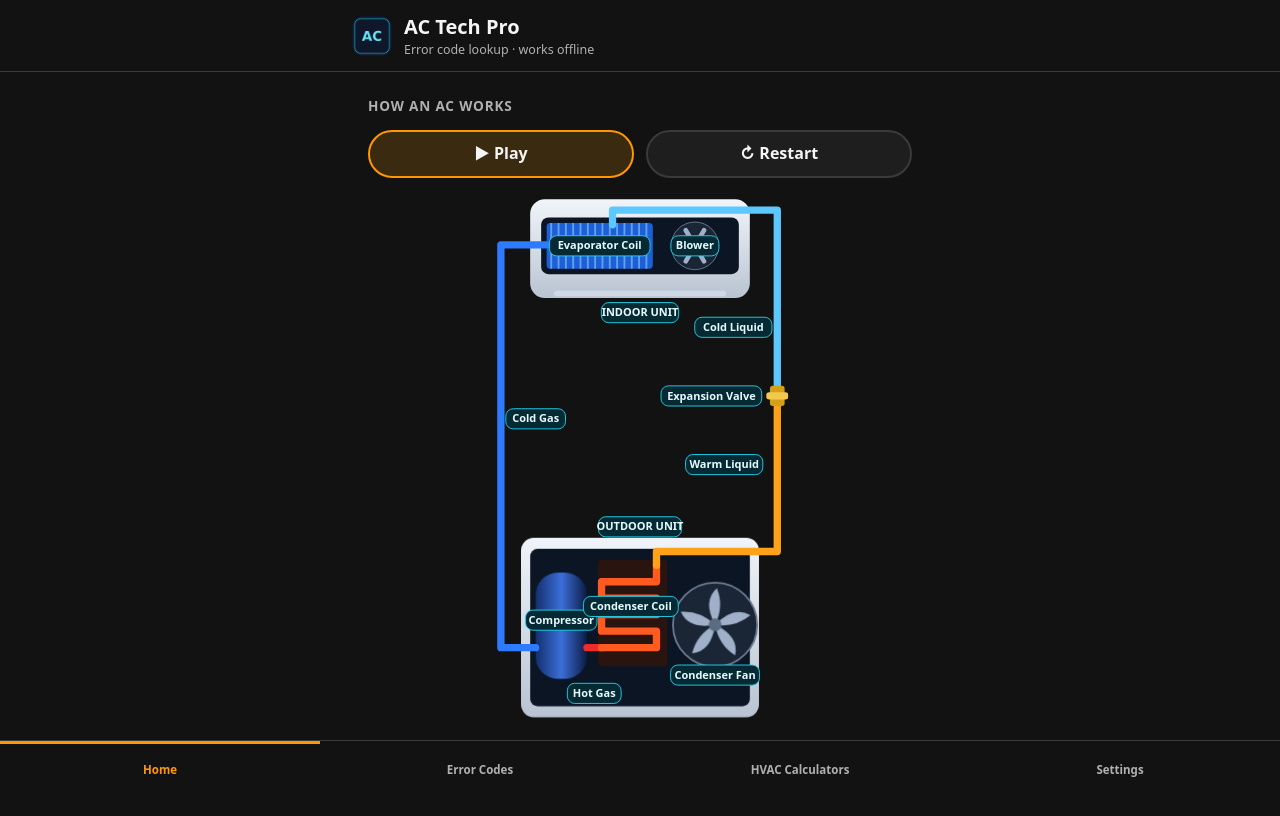
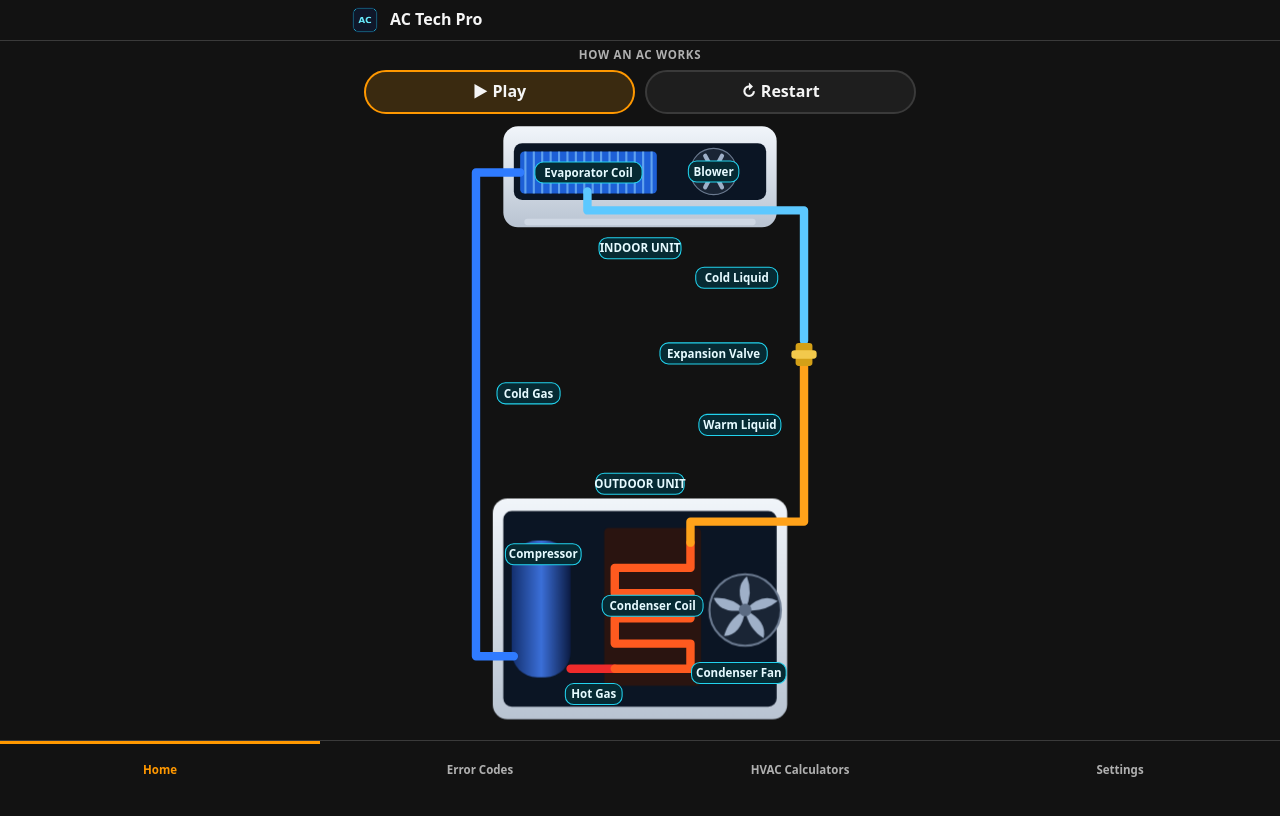
Before and after one commit to ShankarApps/ACTechPro, a website: page www/index.html in a window 1280 px wide. Both pictures are taken after a click on the button "Home". Drawn offline with Linux system fonts and the light colour scheme.

Commit message:
Home: fixed layout, compact header, airflow, pipe fixes

```diff
--- a/www/app.js
+++ b/www/app.js
@@ -225,6 +225,7 @@ const tabs = { home: $('tabHome'), error: $('tabError'), calc: $('tabCalc'), set
 function setTab(t) {
   if (t !== 'home' && window.homeStop) window.homeStop();   // leaving Home stops the animation
   currentTab = t;
+  document.body.classList.toggle('home-tab', t === 'home');   // compact header + fixed layout on Home
   Object.keys(tabs).forEach(k => { tabs[k].hidden = k !== t; });
   document.querySelectorAll('#tabBar button').forEach(b => {
     const on = b.dataset.tab === t;
--- a/www/home.css
+++ b/www/home.css
@@ -7,20 +7,35 @@ body.typing .tab-bar{display:none}
 .bottom-bar{bottom:var(--tabh);padding-bottom:10px}
 body.typing .bottom-bar{display:none}
 .app-main{padding-bottom:calc(var(--tabh) + 110px)}
-.home-bar{display:flex;gap:12px;margin-bottom:12px}
-.home-btn{flex:1;min-height:48px;border-radius:24px;border:2px solid var(--accent);background:var(--accent-soft);color:var(--text);font-size:1rem;font-weight:800}
+body.home-tab{overflow:hidden}
+body.home-tab .app-header{height:calc(var(--safe-top) + 41px);padding:var(--safe-top) 16px 0}
+body.home-tab .header-inner{height:40px}
+body.home-tab .logo{width:26px;height:26px;border-radius:7px}
+body.home-tab .app-header h1{font-size:1rem}
+body.home-tab .app-header p{display:none}
+#tabHome{position:fixed;left:0;right:0;top:calc(var(--safe-top) + 41px);bottom:var(--tabh);display:flex;flex-direction:column;padding:6px 12px 0;overflow:hidden}
+.home-title{margin:0 0 6px;text-align:center;font-size:.72rem;font-weight:700;letter-spacing:.06em;text-transform:uppercase;color:var(--muted)}
+.home-bar{display:flex;gap:10px;margin-bottom:6px;flex:none}
+.home-btn{flex:1;min-height:44px;border-radius:24px;border:2px solid var(--accent);background:var(--accent-soft);color:var(--text);font-size:1rem;font-weight:800}
 .home-btn.sec{border-color:var(--border);background:var(--surface)}
 .home-btn:active{filter:brightness(.85)}
-.home-svg{display:block;width:100%;height:auto;max-height:calc(100vh - 260px)}
+.home-svg{flex:1;min-height:0;width:100%;display:block}
+#air{opacity:0;transition:opacity 1.2s}
+.s2 #air{opacity:1}
+.soft #air{opacity:.75}
+#tint{opacity:0;transition:opacity 1.5s}
+.s2 #tint{opacity:1}
+.ai{fill:none;stroke-width:3.5;stroke-linecap:round;stroke-dasharray:22 14;animation:af .9s linear infinite;animation-play-state:paused}
+@keyframes af{to{stroke-dashoffset:-72}}
 .lb{transition:opacity .5s}
 .p .lb{opacity:0}
 .fl{fill:none;stroke:#fff;stroke-width:3;stroke-linecap:round;stroke-dasharray:.1 11;opacity:0;animation:fw .7s linear infinite;animation-play-state:paused}
 .fl.on{opacity:1}
-.p .fl,.p .spin1,.p .spin2,.p #cp,.p .m{animation-play-state:running}
+.p .ai,.p .fl,.p .spin1,.p .spin2,.p #cp,.p .m{animation-play-state:running}
 @keyframes fw{to{stroke-dashoffset:-22}}
 @keyframes sp{to{transform:rotate(360deg)}}
-.spin1{transform-origin:262px 475px;animation:sp .8s linear infinite;animation-play-state:paused}
-.spin2{transform-origin:240px 61px;animation:sp .45s linear infinite;animation-play-state:paused}
+.spin1{transform-origin:0 0;animation:sp .8s linear infinite;animation-play-state:paused}
+.spin2{transform-origin:0 0;animation:sp .45s linear infinite;animation-play-state:paused}
 svg:not(.s2) .spin2{animation:none}
 #cp{transform-box:fill-box;transform-origin:center;animation:pl .7s ease-in-out infinite alternate;animation-play-state:paused}
 @keyframes pl{to{transform:scale(1.04)}}
@@ -33,4 +48,4 @@ svg:not(.s2) .spin2{animation:none}
 .s2 #ms{opacity:1}
 .soft #ms{opacity:.55}
 .m{transform-box:fill-box;transform-origin:center;animation:ms 2.2s linear infinite;animation-play-state:paused}
-@keyframes ms{0%{transform:translateY(0) scale(.8);opacity:.9}100%{transform:translateY(64px) scale(1.7);opacity:0}}
+@keyframes ms{0%{transform:translateY(0) scale(.8);opacity:.9}100%{transform:translateY(130px) scale(1.7);opacity:0}}
--- a/www/home.js
+++ b/www/home.js
@@ -1,11 +1,11 @@
 /* AC Tech Pro: Home tab animation (offline, no libraries) */
 (function(){
 var svg=document.getElementById('acSvg'),pp=document.getElementById('homePlay'),rs=document.getElementById('homeRestart'),NS='http://www.w3.org/2000/svg';
-var L=[['Evaporator Coil',136,61],['Blower',240,61],['Cold Liquid',282,150],['Expansion Valve',258,225],['Warm Liquid',272,300],['Cold Gas',66,250],['Hot Gas',130,550],['Compressor',94,470],['Condenser Coil',170,455],['Condenser Fan',262,530],['INDOOR UNIT',180,134],['OUTDOOR UNIT',180,368]];
+var L=[['Evaporator Coil',131,50],['Blower',250,49],['INDOOR UNIT',180,122],['Cold Liquid',272,150],['Expansion Valve',250,222],['Warm Liquid',275,290],['Cold Gas',74,260],['OUTDOOR UNIT',180,346],['Compressor',88,413],['Hot Gas',136,546],['Condenser Coil',192,462],['Condenser Fan',274,526]];
 var g=document.getElementById('lb');
-L.forEach(function(a){var w=a[0].length*6.4+14,r=document.createElementNS(NS,'rect'),t=document.createElementNS(NS,'text');
-r.setAttribute('x',a[1]-w/2);r.setAttribute('y',a[2]-11);r.setAttribute('width',w);r.setAttribute('height',22);r.setAttribute('rx',8);r.setAttribute('fill','#062a33');r.setAttribute('stroke','#22d3ee');
-t.setAttribute('x',a[1]);t.setAttribute('y',a[2]+4);t.setAttribute('text-anchor','middle');t.setAttribute('font-size','12');t.setAttribute('fill','#e6faff');t.setAttribute('font-weight','700');t.textContent=a[0];
+L.forEach(function(a){var w=a[0].length*6+12,r=document.createElementNS(NS,'rect'),t=document.createElementNS(NS,'text');
+r.setAttribute('x',a[1]-w/2);r.setAttribute('y',a[2]-10);r.setAttribute('width',w);r.setAttribute('height',20);r.setAttribute('rx',8);r.setAttribute('fill','#062a33');r.setAttribute('stroke','#22d3ee');
+t.setAttribute('x',a[1]);t.setAttribute('y',a[2]+4);t.setAttribute('text-anchor','middle');t.setAttribute('font-size','11');t.setAttribute('fill','#e6faff');t.setAttribute('font-weight','700');t.textContent=a[0];
 g.appendChild(r);g.appendChild(t);});
 function on(id){return function(){document.getElementById(id).classList.add('on');};}
 var ev=[[0,on('f1')],[.5,on('f2')],[2,on('f3')],[3.2,on('vp')],[3.6,on('f4')],[4.6,on('ev')],[5.4,on('f5')],[8.4,function(){svg.classList.add('s2');}],[12.5,function(){svg.classList.add('soft');}]];
--- a/www/index.html
+++ b/www/index.html
@@ -57,41 +57,47 @@
   </main>
 
   <main class="app-main" id="tabHome" hidden>
-    <h2 class="section-title">How an AC works</h2>
+    <h2 class="home-title">How an AC works</h2>
     <div class="home-bar"><button id="homePlay" class="home-btn" type="button">&#9654; Play</button><button id="homeRestart" class="home-btn sec" type="button">&#8635; Restart</button></div>
     <svg id="acSvg" class="home-svg" viewBox="0 0 360 590" role="img" aria-label="Animated refrigeration cycle of a split AC">
 <defs>
 <linearGradient id="gu" x1="0" y1="0" x2="0" y2="1"><stop offset="0" stop-color="#f1f5fa"/><stop offset="1" stop-color="#b9c4d2"/></linearGradient>
 <linearGradient id="gc" x1="0" x2="1"><stop offset="0" stop-color="#14306e"/><stop offset=".5" stop-color="#3b6fd8"/><stop offset="1" stop-color="#0c1c44"/></linearGradient>
 <radialGradient id="mg"><stop offset="0" stop-color="#9fe8ff" stop-opacity=".9"/><stop offset="1" stop-color="#9fe8ff" stop-opacity="0"/></radialGradient>
+<linearGradient id="ag" gradientUnits="userSpaceOnUse" x1="0" y1="104" x2="0" y2="320"><stop offset="0" stop-color="#d6f6ff"/><stop offset="1" stop-color="#7dd3fc" stop-opacity="0"/></linearGradient>
+<linearGradient id="ct" x1="0" y1="0" x2="0" y2="1"><stop offset="0" stop-color="#38bdf8" stop-opacity=".3"/><stop offset="1" stop-color="#38bdf8" stop-opacity="0"/></linearGradient>
 </defs>
-<rect x="60" y="10" width="240" height="108" rx="16" fill="url(#gu)"/>
-<rect x="72" y="30" width="216" height="62" rx="8" fill="#0b1524"/>
-<g id="ev"><rect x="78" y="36" width="116" height="50" rx="4" fill="#1d5fd6"/><path d="M82 61H190" stroke="#8fd0ff" stroke-width="50" stroke-dasharray="2 6" opacity=".6"/></g>
-<circle cx="240" cy="61" r="26" fill="#1a2535" stroke="#6b7a90"/>
-<path class="spin2" d="M240 61L260 61M240 61L250 78M240 61L230 78M240 61L220 61M240 61L230 44M240 61L250 44" stroke="#9fb0c8" stroke-width="5" stroke-linecap="round"/>
-<rect id="lv" x="86" y="110" width="188" height="6" rx="3" fill="#cfd8e4"/>
-<g id="ms"><ellipse class="m" cx="110" cy="136" rx="24" ry="10" fill="url(#mg)"/><ellipse class="m" cx="150" cy="140" rx="24" ry="10" fill="url(#mg)" style="animation-delay:-.6s"/><ellipse class="m" cx="190" cy="136" rx="24" ry="10" fill="url(#mg)" style="animation-delay:-1.2s"/><ellipse class="m" cx="230" cy="140" rx="24" ry="10" fill="url(#mg)" style="animation-delay:-1.8s"/><ellipse class="m" cx="270" cy="136" rx="24" ry="10" fill="url(#mg)" style="animation-delay:-.3s"/></g>
-<rect x="50" y="380" width="260" height="196" rx="14" fill="url(#gu)"/>
-<rect x="60" y="392" width="240" height="172" rx="8" fill="#0b1524"/>
-<rect x="134" y="404" width="76" height="116" rx="4" fill="#2a1410"/>
-<circle cx="262" cy="475" r="46" fill="#1a2535" stroke="#6b7a90" stroke-width="2"/>
-<g class="spin1" fill="#9fb0c8"><path d="M262 475q10-20 2-40q-16 14-2 40z"/><path d="M262 475q10-20 2-40q-16 14-2 40z" transform="rotate(72 262 475)"/><path d="M262 475q10-20 2-40q-16 14-2 40z" transform="rotate(144 262 475)"/><path d="M262 475q10-20 2-40q-16 14-2 40z" transform="rotate(216 262 475)"/><path d="M262 475q10-20 2-40q-16 14-2 40z" transform="rotate(288 262 475)"/></g>
-<circle cx="262" cy="475" r="7" fill="#5b6b82"/>
-<rect id="cp" x="66" y="418" width="56" height="116" rx="24" fill="url(#gc)"/>
+<path id="tint" d="M66 104H294L332 320H28z" fill="url(#ct)"/>
+<rect x="50" y="6" width="260" height="96" rx="14" fill="url(#gu)"/>
+<rect x="60" y="22" width="240" height="54" rx="8" fill="#0b1524"/>
+<g id="ev"><rect x="66" y="30" width="130" height="40" rx="4" fill="#1d5fd6"/><path d="M70 50H192" stroke="#8fd0ff" stroke-width="40" stroke-dasharray="2 6" opacity=".6"/></g>
+<circle cx="250" cy="49" r="22" fill="#1a2535" stroke="#6b7a90"/>
+<g transform="translate(250 49)"><path class="spin2" d="M0 0L17 0M0 0L8 15M0 0L-8 15M0 0L-17 0M0 0L-8-15M0 0L8-15" stroke="#9fb0c8" stroke-width="4" stroke-linecap="round"/></g>
+<rect id="lv" x="70" y="94" width="220" height="6" rx="3" fill="#cfd8e4"/>
+<g id="air"><path class="ai" stroke="url(#ag)" d="M94 104Q80 210 66 320"/><path class="ai" stroke="url(#ag)" d="M126 104Q117 210 109 320"/><path class="ai" stroke="url(#ag)" d="M158 104Q155 210 152 320"/><path class="ai" stroke="url(#ag)" d="M194 104Q197 210 200 320"/><path class="ai" stroke="url(#ag)" d="M226 104Q234 210 242 320"/><path class="ai" stroke="url(#ag)" d="M258 104Q271 210 285 320"/></g>
+<g id="ms"><ellipse class="m" cx="100" cy="120" rx="24" ry="10" fill="url(#mg)" style="animation-delay:0.0s"/><ellipse class="m" cx="138" cy="120" rx="24" ry="10" fill="url(#mg)" style="animation-delay:-0.6s"/><ellipse class="m" cx="176" cy="120" rx="24" ry="10" fill="url(#mg)" style="animation-delay:-1.2s"/><ellipse class="m" cx="214" cy="120" rx="24" ry="10" fill="url(#mg)" style="animation-delay:-1.8s"/><ellipse class="m" cx="252" cy="120" rx="24" ry="10" fill="url(#mg)" style="animation-delay:-0.3s"/></g>
+<g transform="translate(0 70)">
+<rect x="40" y="290" width="280" height="210" rx="14" fill="url(#gu)"/>
+<rect x="50" y="302" width="260" height="186" rx="8" fill="#0b1524"/>
+<rect x="146" y="318" width="92" height="150" rx="4" fill="#2a1410"/>
+<circle cx="280" cy="396" r="34" fill="#1a2535" stroke="#6b7a90" stroke-width="2"/>
+<g transform="translate(280 396) scale(.8)"><g class="spin1" fill="#9fb0c8"><path d="M0 0q10-20 2-40q-16 14-2 40z"/><path d="M0 0q10-20 2-40q-16 14-2 40z" transform="rotate(72)"/><path d="M0 0q10-20 2-40q-16 14-2 40z" transform="rotate(144)"/><path d="M0 0q10-20 2-40q-16 14-2 40z" transform="rotate(216)"/><path d="M0 0q10-20 2-40q-16 14-2 40z" transform="rotate(288)"/></g></g>
+<circle cx="280" cy="396" r="6" fill="#5b6b82"/>
+<rect id="cp" x="58" y="330" width="56" height="130" rx="24" fill="url(#gc)"/>
+</g>
 <g fill="none" stroke-width="8" stroke-linecap="round" stroke-linejoin="round">
-<path d="M78 60H28V500H66" stroke="#2f7bff"/>
-<path d="M122 500H138" stroke="#ef2b2b"/>
-<path d="M138 500H198V482H138V464H198V446H138V428H198V410" stroke="#ff5a1f"/>
-<path d="M198 410V395H330V236" stroke="#ffa21a"/>
-<path d="M330 214V22H150V38" stroke="#5cc8ff"/>
+<path d="M66 50H24V510H60" stroke="#2f7bff"/>
+<path d="M114 522H156" stroke="#ef2b2b"/>
+<path d="M156 522H228V498H156V474H228V450H156V426H228V402" stroke="#ff5a1f"/>
+<path d="M228 402V382H336V234" stroke="#ffa21a"/>
+<path d="M336 210V86H130V68" stroke="#5cc8ff"/>
 </g>
-<path id="f1" class="fl" d="M122 500H138"/>
-<path id="f2" class="fl" d="M138 500H198V482H138V464H198V446H138V428H198V410"/>
-<path id="f3" class="fl" d="M198 410V395H330V236"/>
-<path id="f4" class="fl" d="M330 214V22H150V38"/>
-<path id="f5" class="fl" d="M78 60H28V500H66"/>
-<g id="vp"><rect x="322" y="214" width="16" height="22" rx="3" fill="#d4a017"/><rect x="318" y="221" width="24" height="8" rx="3" fill="#f2c94c"/></g>
+<path id="f1" class="fl" d="M114 522H156"/>
+<path id="f2" class="fl" d="M156 522H228V498H156V474H228V450H156V426H228V402"/>
+<path id="f3" class="fl" d="M228 402V382H336V234"/>
+<path id="f4" class="fl" d="M336 210V86H130V68"/>
+<path id="f5" class="fl" d="M66 50H24V510H60"/>
+<g id="vp"><rect x="328" y="212" width="16" height="22" rx="3" fill="#d4a017"/><rect x="324" y="219" width="24" height="8" rx="3" fill="#f2c94c"/></g>
 <g class="lb" id="lb"></g>
 </svg>
   </main>
```
